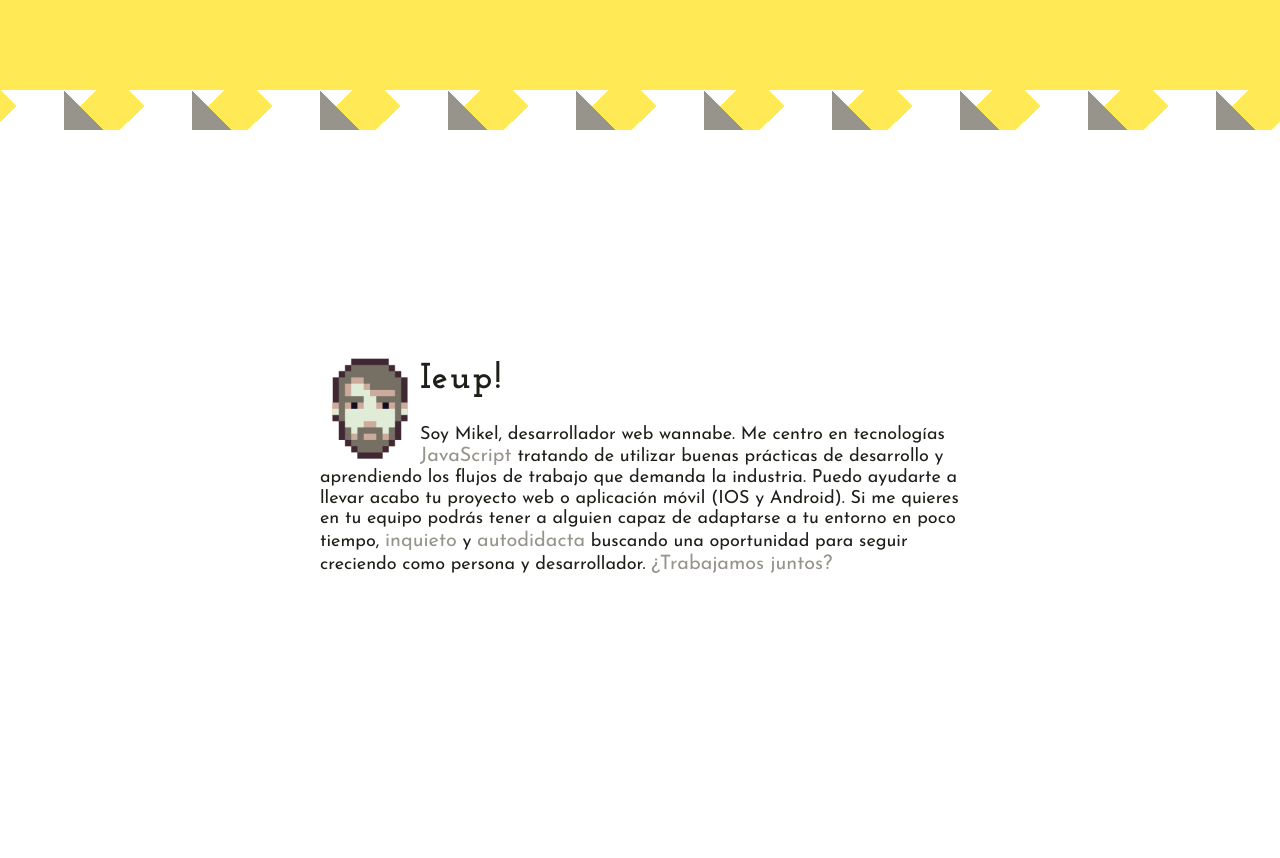
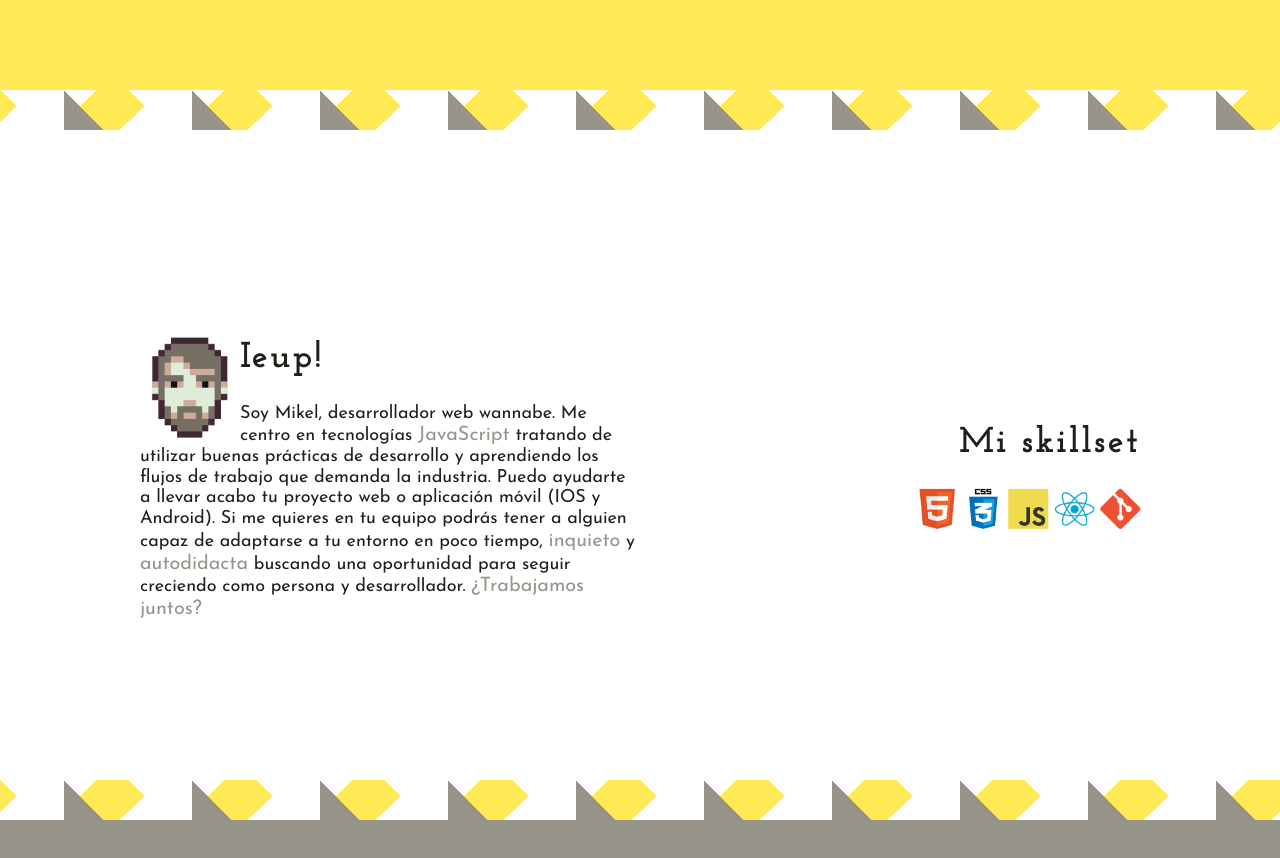
Before and after one commit to teje87/teje87.github.io, a plain HTML site: page index.html in a window 1280 px wide. Shown: the part 640-1498 px from the top of the page. Before the commit the page ends 1420 px from the top, so only its background shows below. Drawn offline with nearby package versions, Linux system fonts and the light colour scheme.

Commit message:
Prueba de push a github.io

```diff
--- a/assets/css/style.css
+++ b/assets/css/style.css
@@ -100,6 +100,27 @@ header{
     padding-right: 30px;
     transition: color .8s;
 }
+.main-nav  a:before {
+    content: "";
+    position: absolute;
+    width: 100%;
+    height: 2px;
+    bottom: 0;
+    left: 0;
+    background-color: #000;
+    visibility: hidden;
+    -webkit-transform: scaleX(0);
+    transform: scaleX(0);
+    -webkit-transition: all 0.3s ease-in-out 0s;
+    transition: all 0.3s ease-in-out 0s;
+}
+
+.main-nav  a:hover:before {
+    visibility: visible;
+    -webkit-transform: scaleX(1);
+    transform: scaleX(1);
+}
+
 
 .main-nav a:hover{
     color: #1D1F18;
@@ -200,12 +221,11 @@ section.separator{
     flex-direction: row;
 }
 
+
+
 .portrait{
+    flex-grow: 1;
 
-    position: absolute;
-    top: 50%;
-    left: 50%;
-    transform: translate(-50%,-50%);
 }
 
 .portrait img{
@@ -217,3 +237,39 @@ section.separator{
     color:#97958B;
     font-size: 110%;
 }
+
+.portrait p{
+    width: 500px;
+    text-align: left;
+}
+
+.wraper{
+    position: relative;
+    top:50%;
+    left:50%;
+    transform: translate(-50%,-50%);
+}
+.skillset{
+    flex-grow: 1;
+    text-align: right;
+}
+
+.skillset .wraper ul {
+
+}
+
+.skillset .wraper li {
+    display: inline-block;
+}
+
+.skillset .wraper li img{
+    width: 40px;
+}
+
+/*--------------------------*/
+/* DOING */
+/*--------------------------*/
+
+.doing{
+    background-color: #97958B;
+}
--- a/index.html
+++ b/index.html
@@ -58,21 +58,48 @@
         <div class="row">
                 <div class="portrait">
 
-                    <div>
+                            <div class="wraper">
                             <img src="assets/img/portrait.png" class="" alt="">
                             <h1> Ieup! </h1>
-                    </div>
-
-                    <div>
-                            <p>Soy Mikel, desarrollador web wannabe. Me centro en tecnologías <span>JavaScript</span>  tratando de utilizar buenas prácticas de desarrollo y aprendiendo los flujos de trabajo que demanda la industria. Puedo ayudarte a llevar acabo tu proyecto web o aplicación móvil (IOS y Android). Si me quieres en tu equipo podrás tener a alguien capaz de adaptarse a tu entorno en poco tiempo,  <span>inquieto</span>  y <span>autodidacta</span>  buscando una oportunidad para seguir creciendo como persona y desarrollador. <span>¿Trabajamos juntos?</span></p>
-                    </div>
 
 
+
+                            <p>Soy Mikel, desarrollador web wannabe. Me centro en tecnologías <span>JavaScript</span>  tratando de utilizar buenas prácticas de desarrollo y aprendiendo los flujos de trabajo que demanda la industria. Puedo ayudarte a llevar acabo tu proyecto web o aplicación móvil (IOS y Android). Si me quieres en tu equipo podrás tener a alguien capaz de adaptarse a tu entorno en poco tiempo,  <span>inquieto</span>  y <span>autodidacta</span>  buscando una oportunidad para seguir creciendo como persona y desarrollador. <span>¿Trabajamos juntos?</span></p>
+                        </div>
+
+                </div>
+
+                <div class="skillset">
+                    <div class="wraper">
+                            <h1>Mi skillset</h1>
+                            <ul>
+                                <li><img src="assets/img/skillset/html5.png" alt=""></li>
+                                <li><img src="assets/img/skillset/css-logo.png" alt=""></li>
+                                <li><img src="assets/img/skillset/JavaScript-logo.png" alt=""></li>
+                                <li><img src="assets/img/skillset/react-logo.png" alt=""></li>
+                                <li><img src="assets/img/skillset/git-logo.png" alt=""></li>
+
+                            </ul>
+
+                    </div>
 
                 </div>
 
         </div>
     </section>
 
+    <section class="separator">
+        <div class="row">
+            <div></div>
+        </div>
+
+
+    </section>
+
+    <section class="doing">
+
+    </section>
+
+
 </body>
 </html>
```
Also changed, not shown: assets/img/skillset/JavaScript-logo.png (added), assets/img/skillset/css-logo.png (added), assets/img/skillset/git-logo.png (added), assets/img/skillset/html5.png (added), assets/img/skillset/react-logo.png (added).
